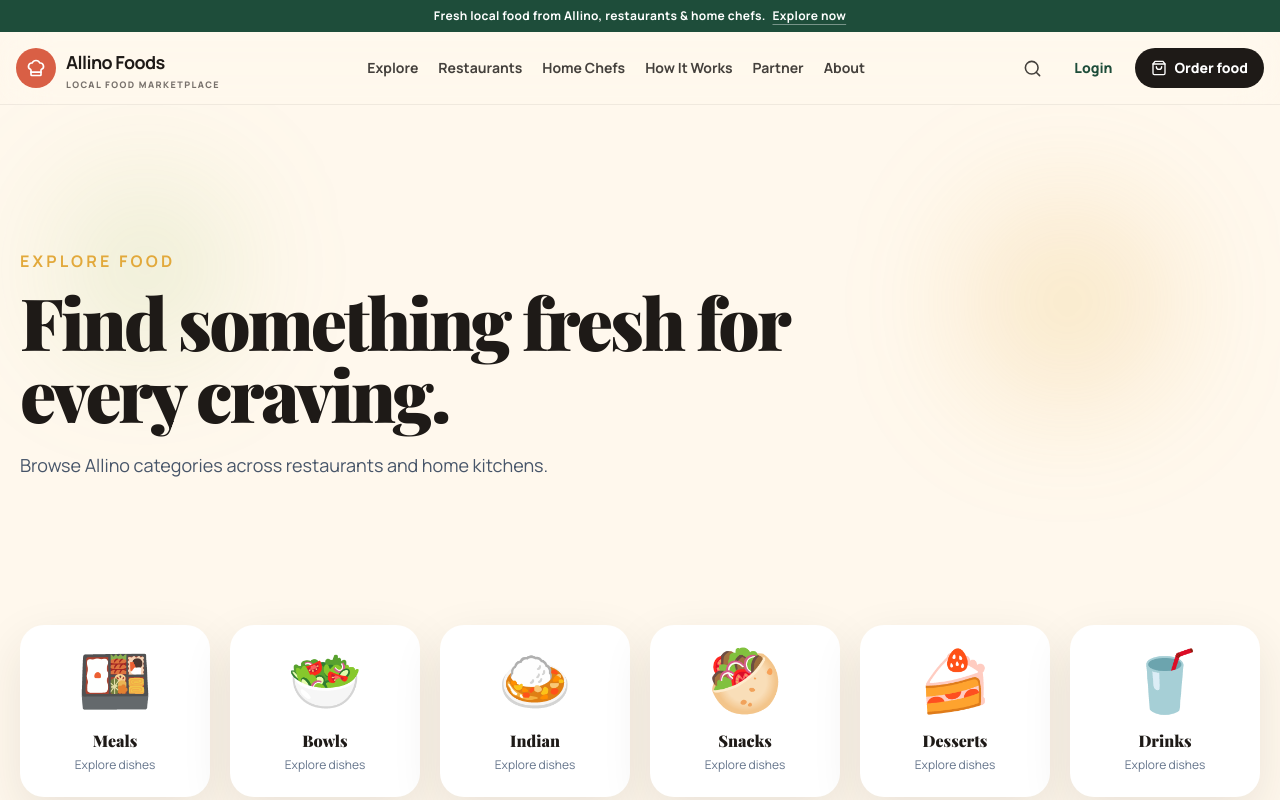
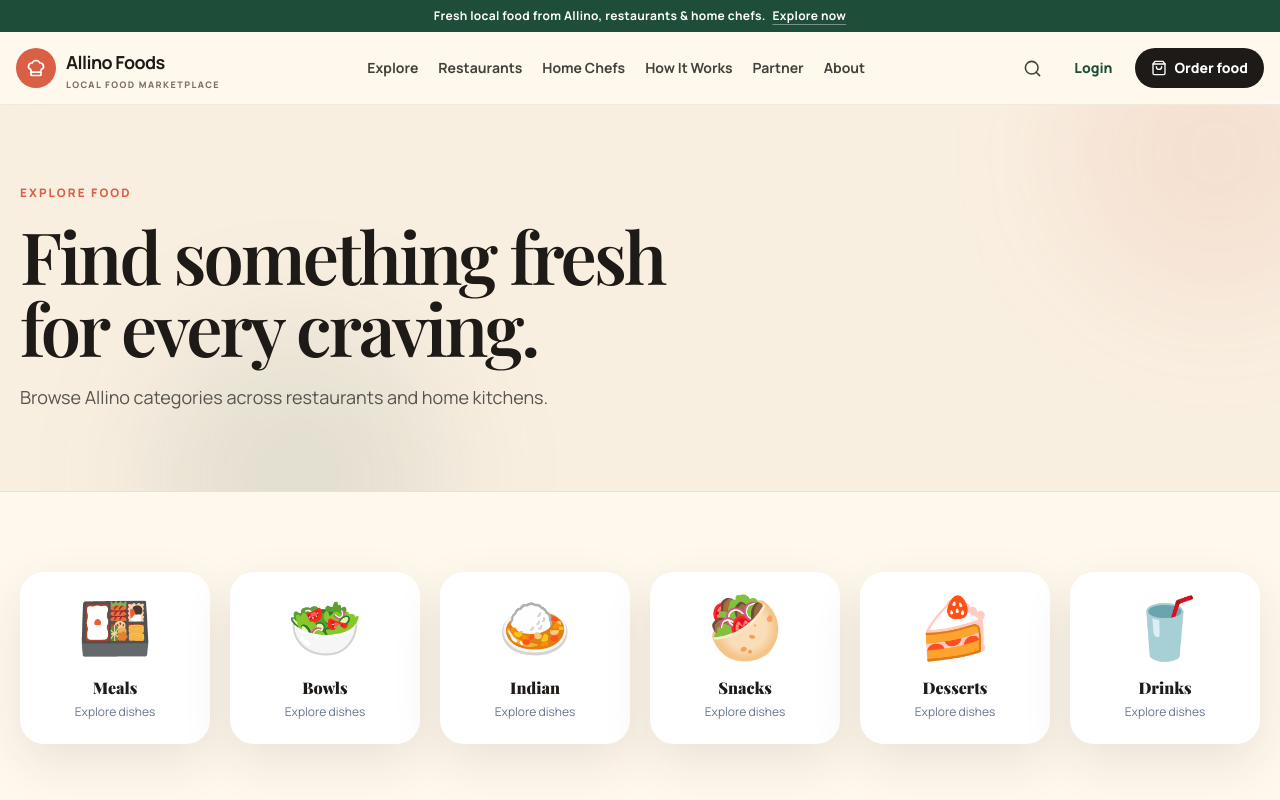
Before and after one commit to savrdhtechnology-cloud/Allinofoods, a Next.js app: page /menu in a window 1280 px wide. Shown: the top 800 px of the page. Built offline with nearby package versions, Linux system fonts and the light colour scheme; a web font is replaced by a local one.

Commit message:
design: simplify premium page shell

```diff
--- a/components/page-shell.tsx
+++ b/components/page-shell.tsx
@@ -1,21 +1,19 @@
-"use client";
-import {motion} from "framer-motion";
 import SiteHeader from "@/components/site-header";
 import SiteFooter from "@/components/site-footer";
-import {FloatingOrb} from "@/components/motion-ui";
 
 export default function PageShell({eyebrow,title,description,children}:{eyebrow:string;title:string;description:string;children:React.ReactNode}){
- return <main className="min-h-screen allino-surface-light text-allino-ink"><SiteHeader/>
-  <section className="living-section mesh relative overflow-hidden px-5 pb-16 pt-36">
-    <FloatingOrb className="absolute left-[5%] top-20 h-40 w-40 rounded-full bg-allino-lime/20 blur-3xl"/>
-    <FloatingOrb delay={2} className="absolute right-[8%] top-24 h-52 w-52 rounded-full bg-allino-gold/20 blur-3xl"/>
-    <motion.div initial={{opacity:0,y:24}} animate={{opacity:1,y:0}} transition={{duration:.55,ease:"easeOut"}} className="page-hero-accent relative z-10 mx-auto max-w-7xl">
-      <motion.p initial={{opacity:0,x:-14}} animate={{opacity:1,x:0}} transition={{type:"spring",stiffness:120,damping:20,delay:.05}} className="font-bold uppercase tracking-[.2em] text-allino-gold">{eyebrow}</motion.p>
-      <motion.h1 initial={{opacity:0,y:18}} animate={{opacity:1,y:0}} transition={{type:"spring",stiffness:105,damping:19,delay:.1}} className="mt-3 max-w-4xl text-5xl font-black tracking-[-.04em] md:text-7xl">{title}</motion.h1>
-      <motion.p initial={{opacity:0,y:12}} animate={{opacity:1,y:0}} transition={{type:"spring",stiffness:100,damping:20,delay:.16}} className="mt-5 max-w-2xl text-lg leading-8 text-slate-600">{description}</motion.p>
-    </motion.div>
-  </section>
-  {children}
-  <SiteFooter/>
- </main>
+  return <main className="min-h-screen bg-allino-cream text-allino-ink">
+    <SiteHeader/>
+    <section className="relative overflow-hidden border-b border-black/[.06] bg-[#F9EFE1] px-5 py-16 sm:py-20">
+      <div aria-hidden="true" className="absolute -right-20 -top-24 h-72 w-72 rounded-full bg-allino-coral/10 blur-3xl"/>
+      <div aria-hidden="true" className="absolute -bottom-32 left-[12%] h-72 w-72 rounded-full bg-allino-green/10 blur-3xl"/>
+      <div className="relative mx-auto max-w-7xl">
+        <p className="eyebrow">{eyebrow}</p>
+        <h1 className="mt-4 max-w-4xl text-balance text-4xl font-semibold tracking-[-.04em] sm:text-5xl md:text-7xl">{title}</h1>
+        <p className="mt-5 max-w-2xl text-base leading-8 text-stone-600 sm:text-lg">{description}</p>
+      </div>
+    </section>
+    {children}
+    <SiteFooter/>
+  </main>;
 }
```
